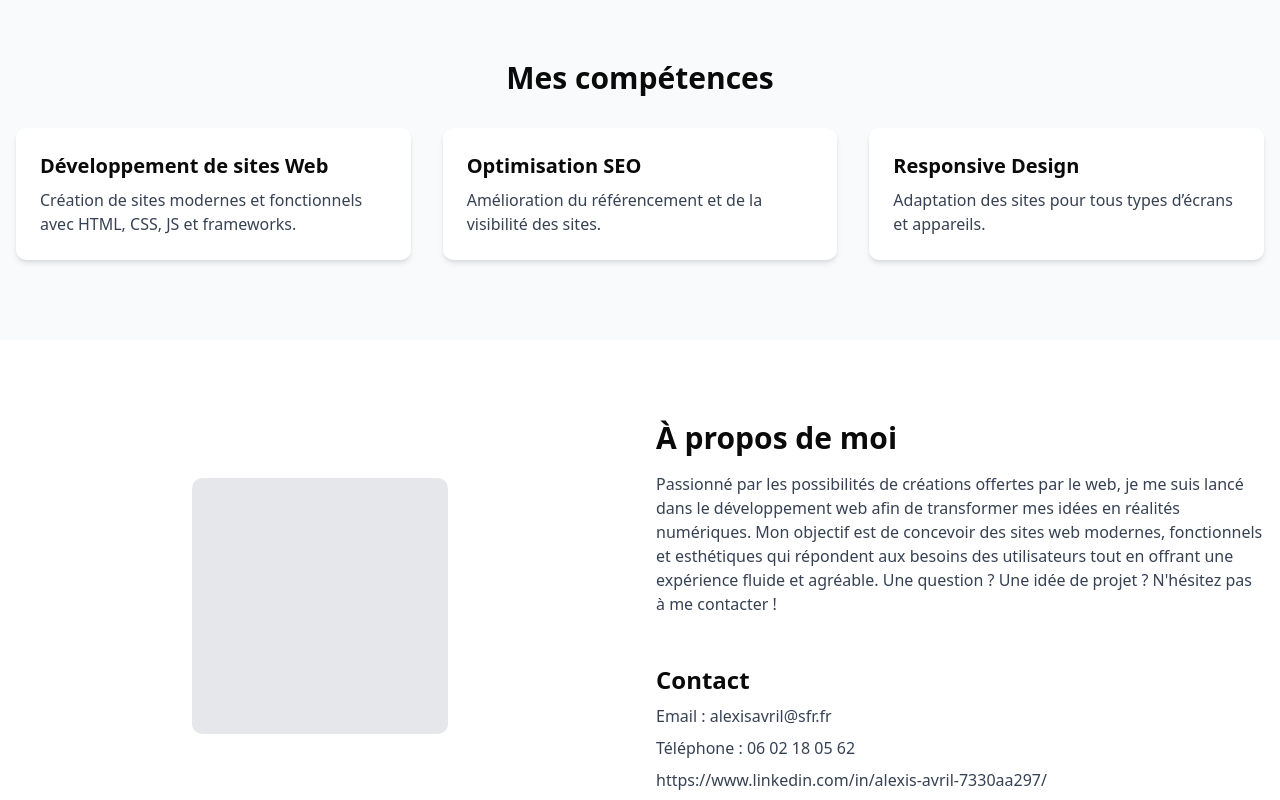
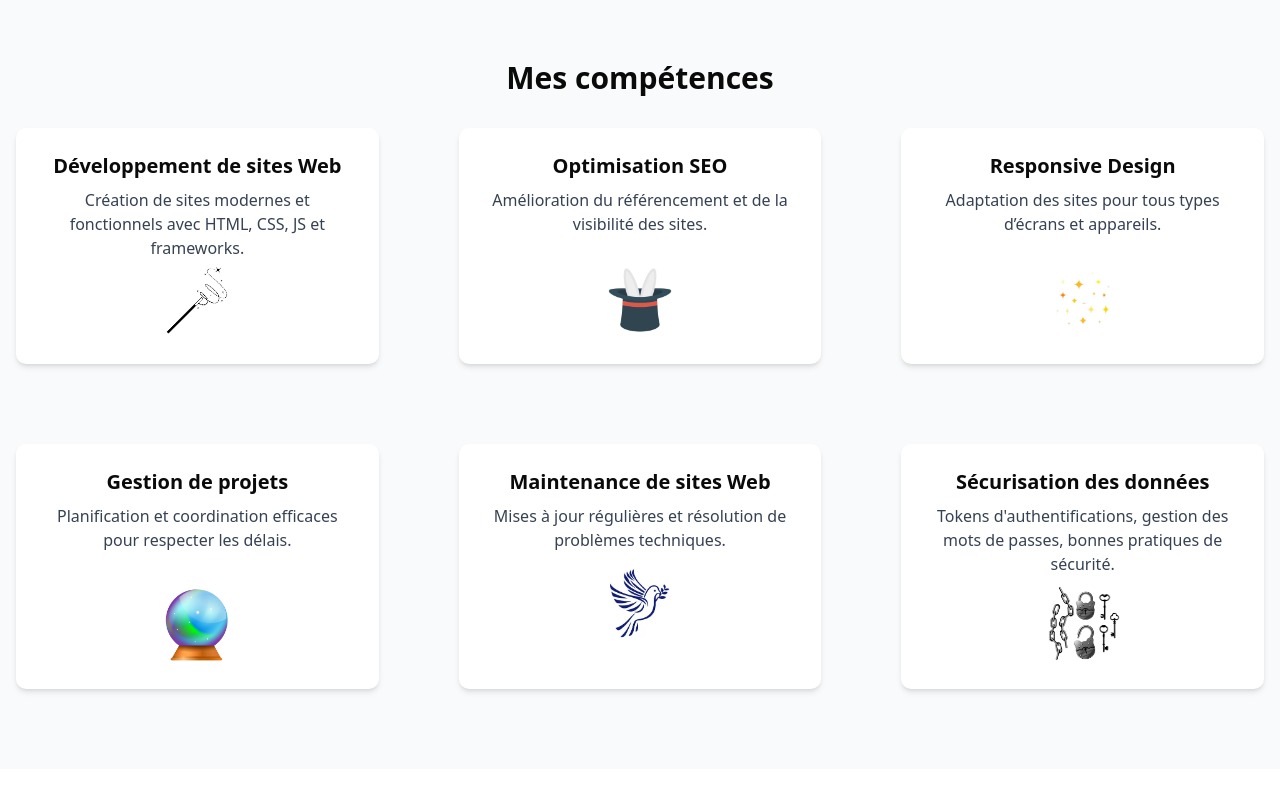
Before and after one commit to Aquatime26/Portfolio-Aquatime, a Next.js app in the folder my-portfolio/: page / in a window 1280 px wide. Shown: the part 820-1620 px from the top of the page. Built offline with nearby package versions, Linux system fonts and the light colour scheme.

Commit message:
Work on GeneralSkills

```diff
--- a/my-portfolio/app/components/GeneralSkills.tsx
+++ b/my-portfolio/app/components/GeneralSkills.tsx
@@ -1,21 +1,42 @@
+import Image from "next/image";
+
 interface Skill {
   title: string;
   description: string;
+  image: string;
 }
 
 const skills: Skill[] = [
   {
     title: "Développement de sites Web",
-    description: "Création de sites modernes et fonctionnels avec HTML, CSS, JS et frameworks."
+    description: "Création de sites modernes et fonctionnels avec HTML, CSS, JS et frameworks.",
+    image: "/wand.webp"
   },
   {
     title: "Optimisation SEO",
-    description: "Amélioration du référencement et de la visibilité des sites."
+    description: "Amélioration du référencement et de la visibilité des sites.",
+    image: "/rabbitHat.webp"
   },
   {
     title: "Responsive Design",
-    description: "Adaptation des sites pour tous types d’écrans et appareils."
-  }
+    description: "Adaptation des sites pour tous types d’écrans et appareils.",
+    image: "/stars.webp"
+  },
+  {
+    title: "Gestion de projets",
+    description: "Planification et coordination efficaces pour respecter les délais.",
+    image: "/crystalBall.webp"
+  },
+  {
+    title: "Maintenance de sites Web",
+    description: "Mises à jour régulières et résolution de problèmes techniques.",
+    image: "/colomb.webp"
+  },
+  {
+    title: "Sécurisation des données",
+    description: "Tokens d'authentifications, gestion des mots de passes, bonnes pratiques de sécurité.",
+    image: "/lockAndKey.webp"
+  },
 ];
 
 export default function GeneralSkills() {
@@ -26,11 +47,12 @@ export default function GeneralSkills() {
     >
       <div className="max-w-7xl mx-auto px-4">
         <h2 className="text-3xl font-bold mb-8 text-center">Mes compétences</h2>
-        <div className="grid gap-8 md:grid-cols-3">
+        <div className="grid gap-20 md:grid-cols-3">
           {skills.map((skill, index) => (
-            <div key={index} className="p-6 bg-white rounded-lg shadow-md">
+            <div key={index} className="p-6 bg-white rounded-lg shadow-md flex flex-col items-center text-center">
               <h3 className="text-xl font-semibold mb-2">{skill.title}</h3>
               <p className="text-gray-700">{skill.description}</p>
+              <Image src={skill.image} alt={skill.title} width={80} height={80} className="mt-auto"/>
             </div>
           ))}
         </div>
--- a/my-portfolio/app/components/generalSkills.scss
+++ b/my-portfolio/app/components/generalSkills.scss
@@ -0,0 +1,5 @@
+.general-skills {
+  display: flex;
+  width: 100%;
+  height: 100vh;
+}
```
Also changed, not shown: my-portfolio/public/crystalBall.webp (added), my-portfolio/public/lockAndKey.webp (added).
